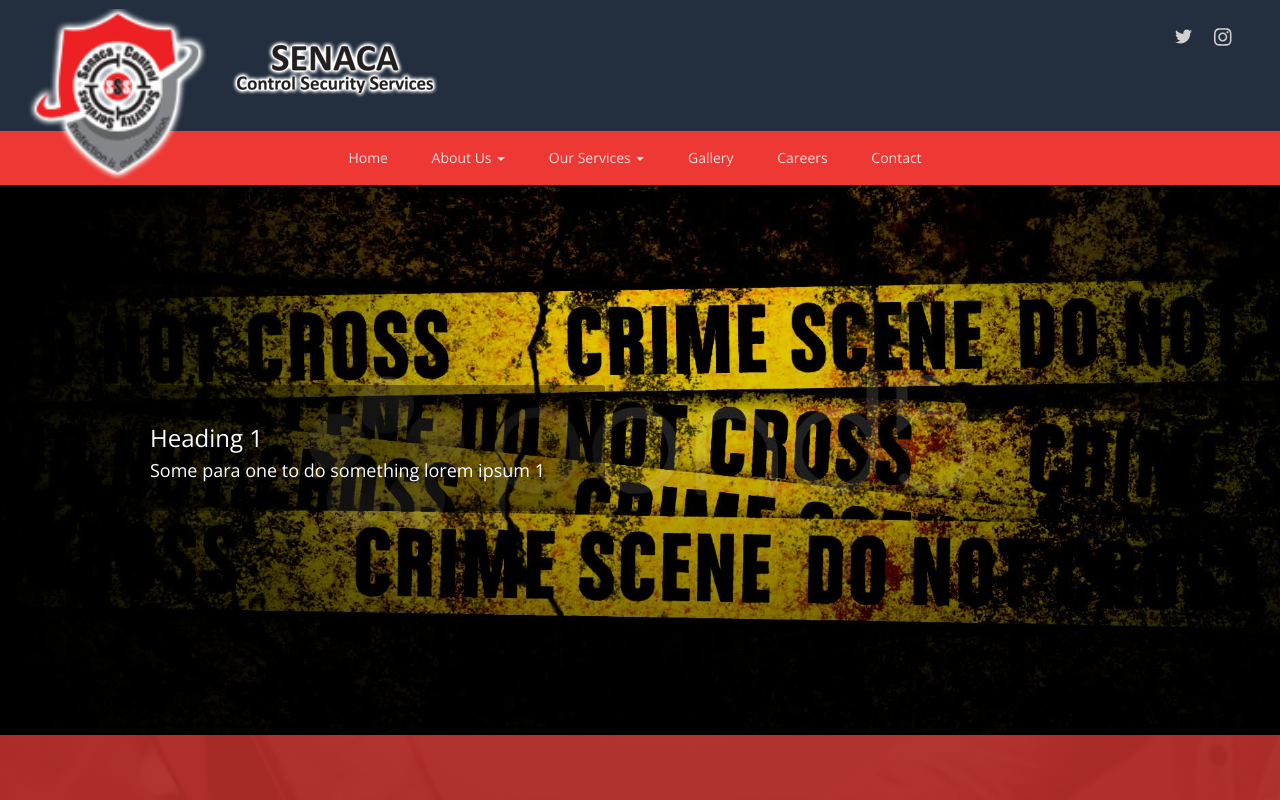
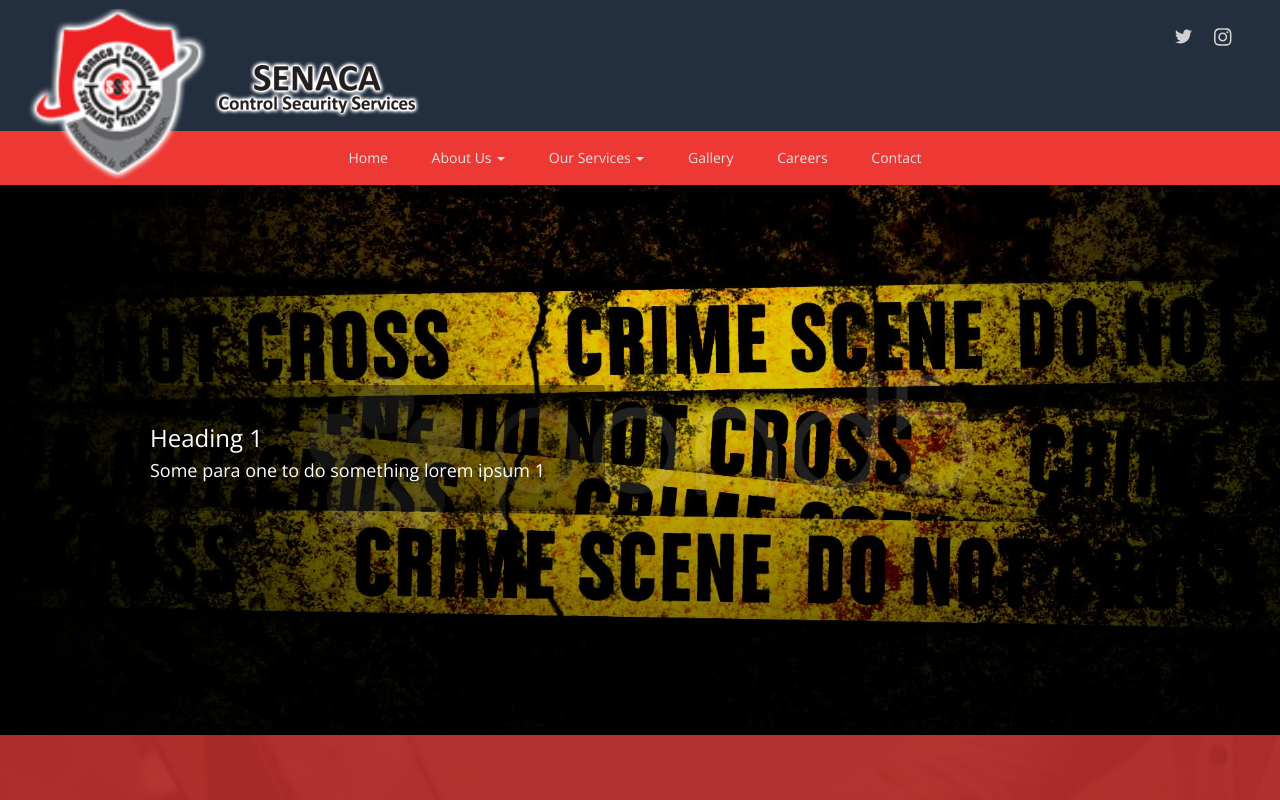
Before and after one commit to alienfoundation/senacasecurities, a plain HTML site: page index.html in a window 1280 px wide. Shown: the top 800 px of the page. Drawn offline with nearby package versions, Linux system fonts and the light colour scheme.

Commit message:
header logo fixed

```diff
--- a/css/index.css
+++ b/css/index.css
@@ -152,7 +152,8 @@ body * {
 
 .header .logo-container-2 {
     text-align: left;
-    margin-left: -6%;
+    margin-left: 45px;
+    margin-top: 20px;
 }
 
 .slider-wrapper {
--- a/index.html
+++ b/index.html
@@ -22,12 +22,12 @@
 
        <div class="header container-fluid">
            <div class="header-top row">
-               <div class="col-sm-2">
+               <div class="col-sm-1">
                     <div class="logo-container">
                         <img src="images/Logo1.png">
                     </div>
                </div>
-               <div class="col-sm-7">
+               <div class="col-sm-8">
                     <div class="logo-container-2">
                         <img src="images/Logo2.png">
                     </div>
```
